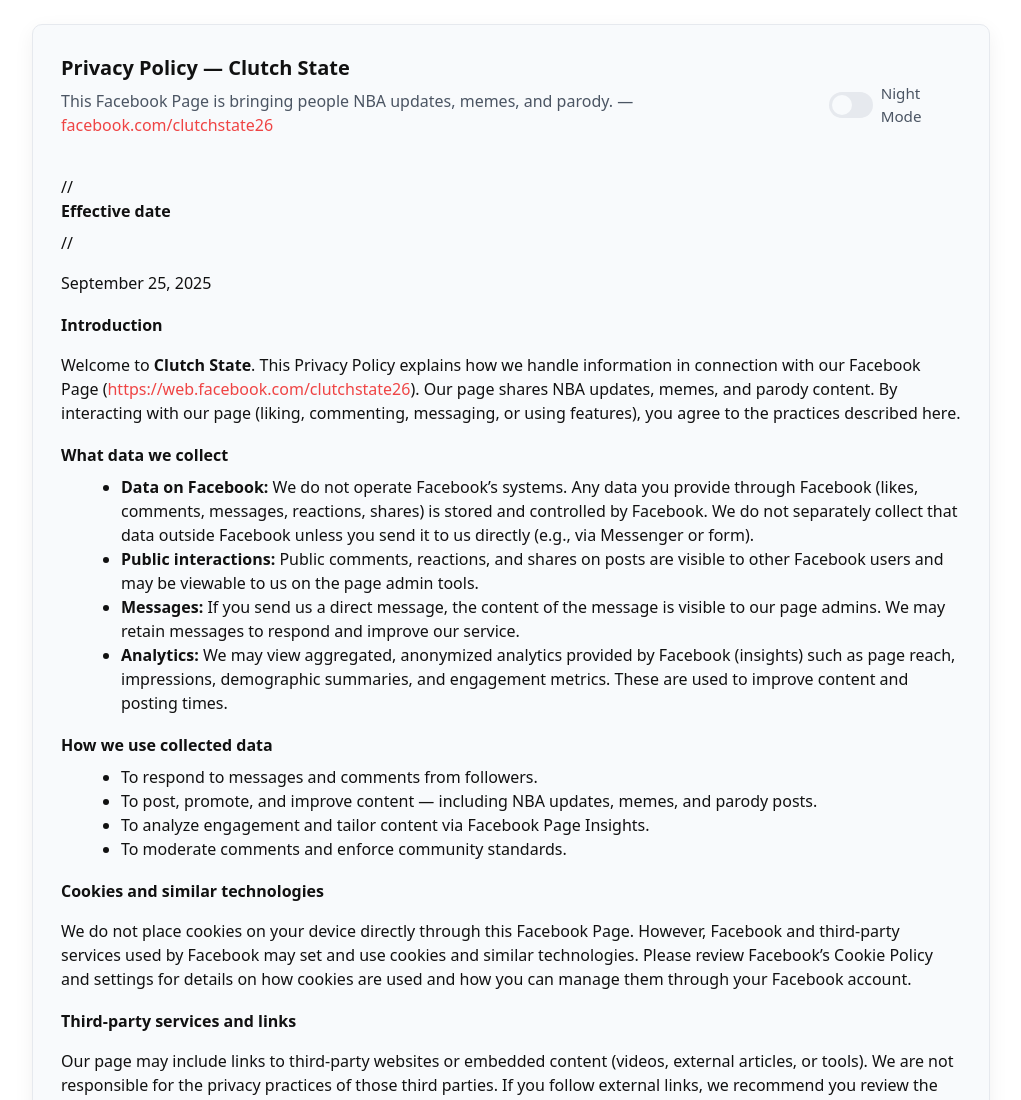
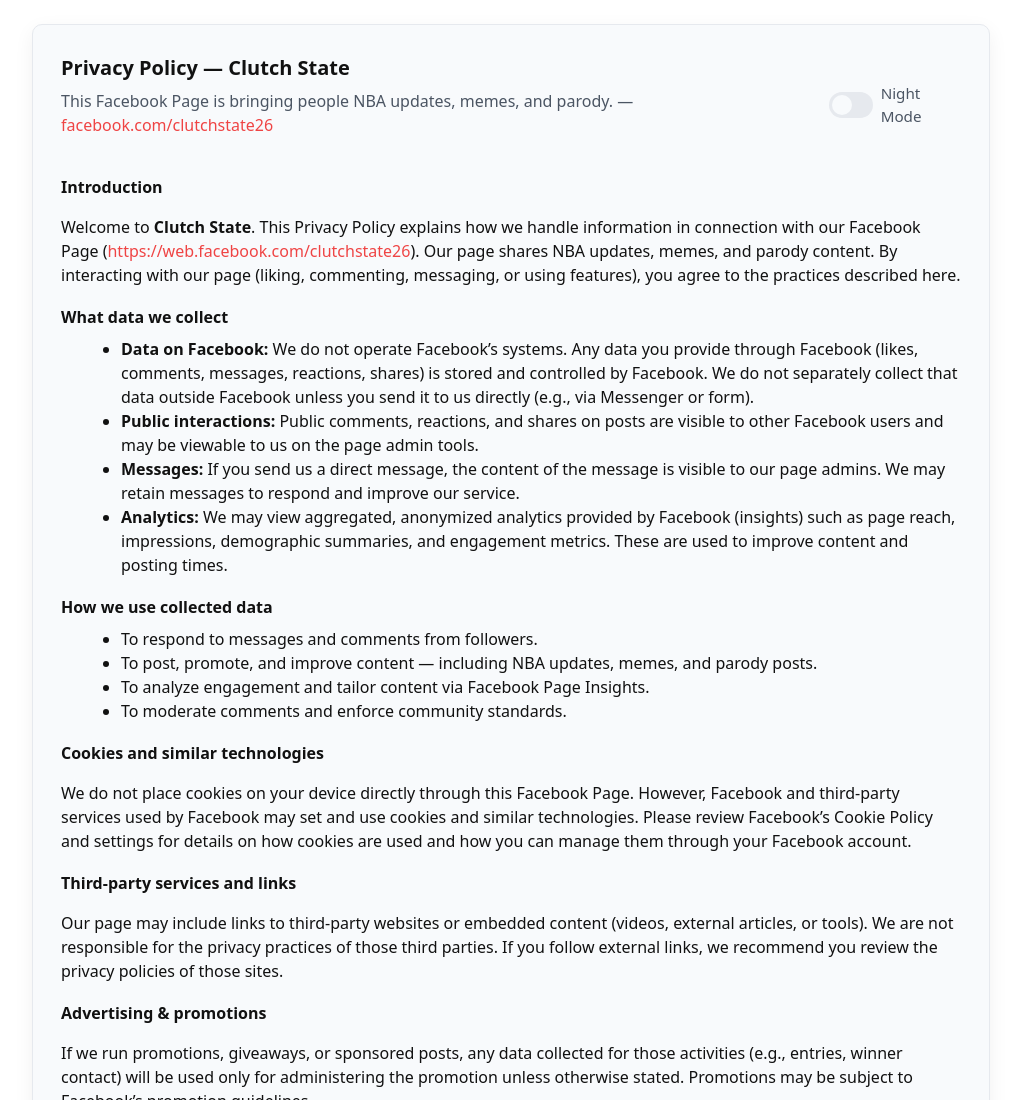
Before and after one commit to Proverbs163/clutchstate, a plain HTML site: page index.html in a window 1280 px wide. Shown: the top 1100 px of the page, without its empty margins (129-1150 px from the left). Drawn offline with Linux system fonts and the light colour scheme.

Commit message:
Update index.html

```diff
--- a/index.html
+++ b/index.html
@@ -73,10 +73,10 @@
       </nav>
     </header>
 
-    <section class="section">
-      // <h2>Effective date</h2>
-      // <p>September 25, 2025</p>
-    </section>
+    <!-- <section class="section">
+       <h2>Effective date</h2>
+       <p>September 25, 2025</p>
+    </section> -->
 
     <section class="section">
       <h2>Introduction</h2>
```
